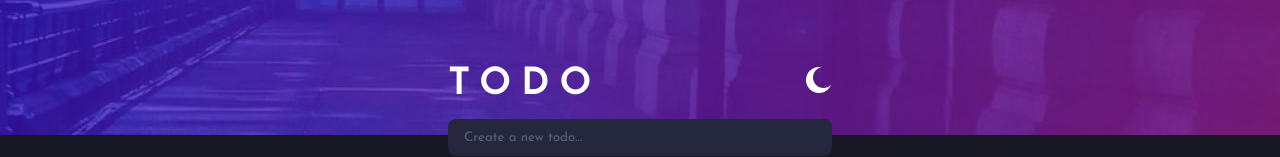
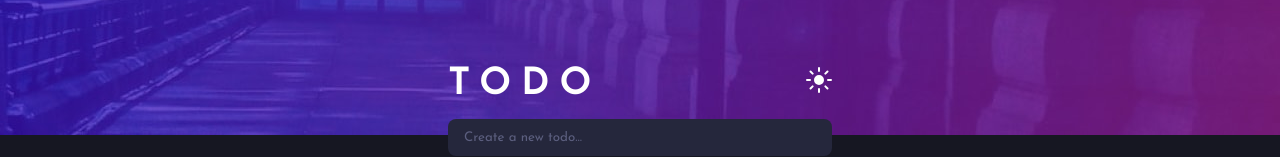
Before and after one commit to NgohBuilds/react-learning-project, a React (Vite) app in the folder Todo_App/: page / in a window 1280 px wide. Shown: the part 165-322 px from the top of the page. Built offline with nearby package versions, Linux system fonts and the light colour scheme.

Commit message:
REFACTORING : TINY CHANGES

```diff
--- a/Todo_App/src/App.jsx
+++ b/Todo_App/src/App.jsx
@@ -14,6 +14,7 @@ function App() {
   const [inputValue, setInputValue] = useState('')
   const [tasks, setTasks] = useState(Tasks)
   const [filter, setFilter] = useState('All')
+
 
   const filteredTasks = tasks.filter(task => {
     switch(filter) {
@@ -110,7 +111,10 @@ function App() {
           <ul>
             {filterBtns.map((btn , index) =>(
               <li key={index} >
-                <button onClick= {(e)=>{handleBtnFilter(btn)}}>
+                <button onClick= {(e)=>{
+                  handleBtnFilter(btn, e)
+
+                }} >
                   {btn}
                 </button>
               </li>
--- a/Todo_App/src/components/TodoHead.jsx
+++ b/Todo_App/src/components/TodoHead.jsx
@@ -4,7 +4,7 @@ import { useState } from "react"
 
 export function TodoHead()
 {
-    const [isDarkTheme, setisDarkTheme] = useState(false)
+    const [isDarkTheme, setisDarkTheme] = useState(true)
     const html = document.documentElement
     function handleChangeTheme(){
         setisDarkTheme(prev => !prev)
```
